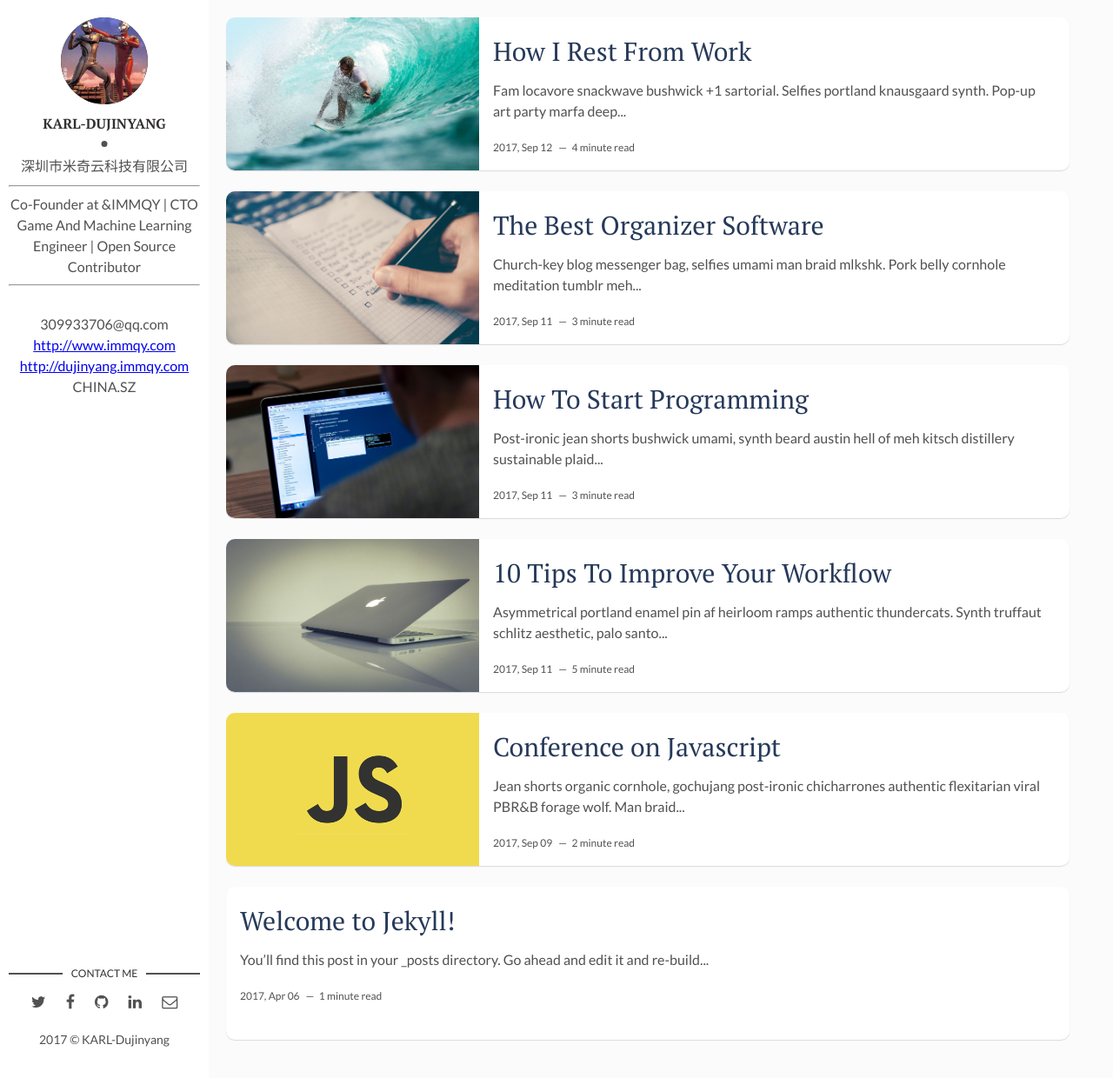
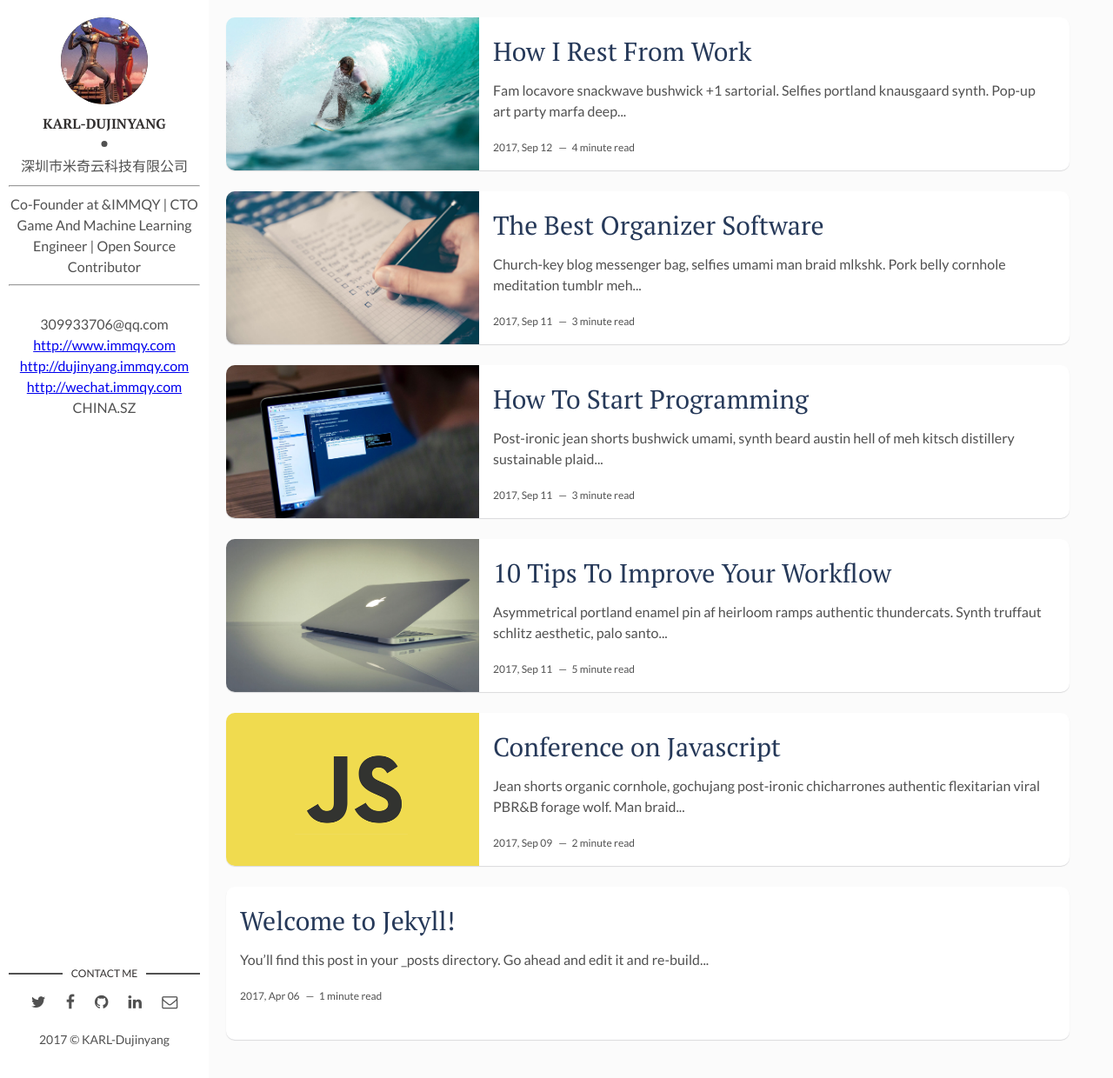
Before and after one commit to sheep0704/dujinyang, a Jekyll site: the page built from index.html, in a window 1280 px wide and 1240 px high. Shown: the whole window at 87% size. Built offline with Jekyll 4.4.1, drawn with Linux system fonts in a browser that asks for light colours.

Commit message:
author:KARL-dujinyang - ADD -

```diff
--- a/_config.yml
+++ b/_config.yml
@@ -1,5 +1,5 @@
-title: IMMQY米奇云
-description: > # this means to ignore newlines until "baseurl:"
+title: IMMQY米奇云科技
+description: > # this means to ignore newlines until "baseurl:" IMMQY.COM
   Write an awesome description for your new site here. You can edit this
   line in _config.yml. It will appear in your document head meta (for
   Google search results) and in your feed.xml site description.
@@ -10,7 +10,7 @@
 # Author Settings
 author: KARL-Dujinyang # add your name
 author-img: david-freeman.jpg # add your photo
-about-author: 深圳市米奇云科技有限公司<br/><hr/>Co-Founder at &IMMQY | CTO <br/> Game And Machine Learning Engineer | Open Source Contributor <hr/><br/> 309933706@qq.com <br/> <a href="http://www.immqy.com" target="_blank"> http://www.immqy.com </a> <br/> <a href="http://dujinyang.immqy.com" target="_blank"> http://dujinyang.immqy.com </a> <br/>CHINA.SZ  # add description
+about-author: 深圳市米奇云科技有限公司<br/><hr/>Co-Founder at &IMMQY | CTO <br/> Game And Machine Learning Engineer | Open Source Contributor <hr/><br/> 309933706@qq.com <br/> <a href="http://www.immqy.com" target="_blank"> http://www.immqy.com </a> <br/> <a href="http://dujinyang.immqy.com" target="_blank"> http://dujinyang.immqy.com </a> <br/> <a href="http://wechat.immqy.com" target="_blank"> http://wechat.immqy.com </a><br/>CHINA.SZ  # add description
 twitter: immqy520 # add your Twitter handle
 facebook: immqy520 # add your Facebook handle
 github: immqy # add your Github handle
```
